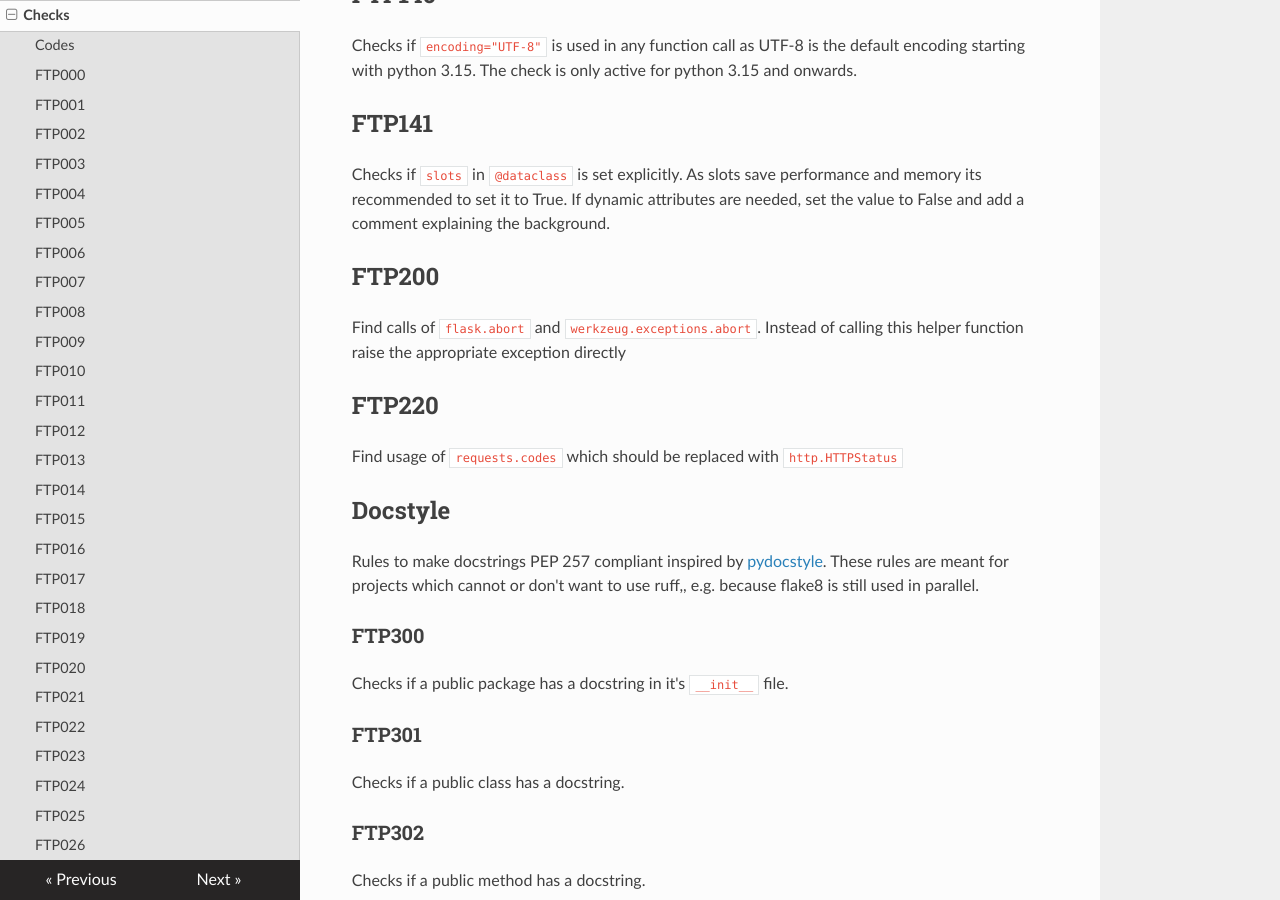
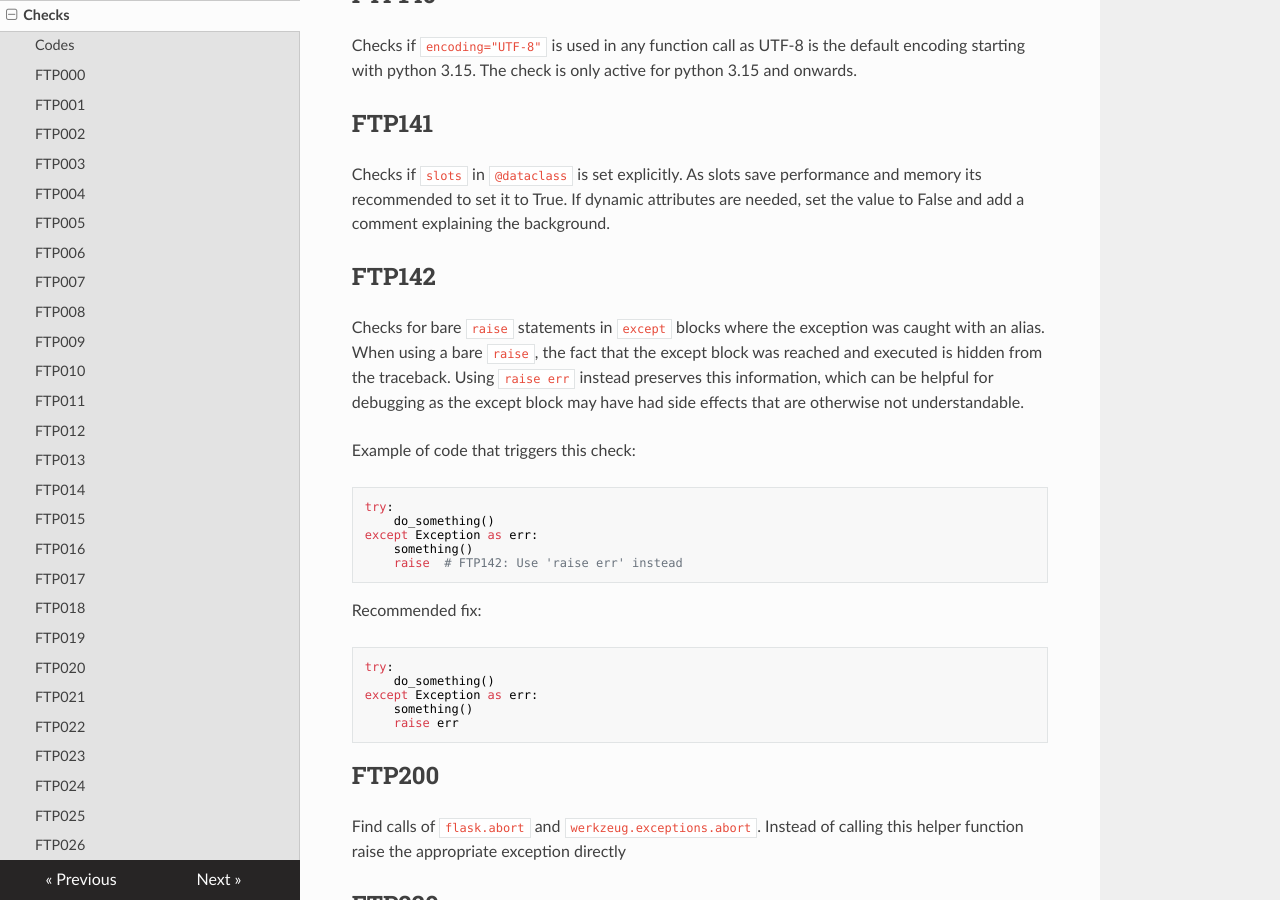
Before and after one commit to SAP/flake8-tergeo, an MkDocs documentation site: the page built from docs/checks.md, in a window 1280 px wide and 900 px high, scrolled down 18351 px. Built offline with MkDocs 1.6.1, drawn with Linux system fonts in a browser that asks for light colours; nearby versions of some CDN libraries.

Commit message:
Add FTP142 (#305)

````diff
--- a/docs/checks.md
+++ b/docs/checks.md
@@ -629,6 +629,30 @@ Checks if `slots` in `@dataclass` is set explicitly.
 As slots save performance and memory its recommended to set it to True.
 If dynamic attributes are needed, set the value to False and add a comment explaining the background.
 
+## FTP142
+Checks for bare `raise` statements in `except` blocks where the exception was caught with an alias.
+When using a bare `raise`, the fact that the except block was reached and executed is hidden from
+the traceback. Using `raise err` instead preserves this information, which can be helpful for
+debugging as the except block may have had side effects that are otherwise not understandable.
+
+Example of code that triggers this check:
+```python
+try:
+    do_something()
+except Exception as err:
+    something()
+    raise  # FTP142: Use 'raise err' instead
+```
+
+Recommended fix:
+```python
+try:
+    do_something()
+except Exception as err:
+    something()
+    raise err
+```
+
 ## FTP200
 Find calls of `flask.abort` and `werkzeug.exceptions.abort`.
 Instead of calling this helper function raise the appropriate exception directly
````
Also changed, not shown: .clinerules/workflows/new-check.md (added, +130 -0 lines), news/+ftp142.feature.md (added, +1 -0 lines), 3 other files.
